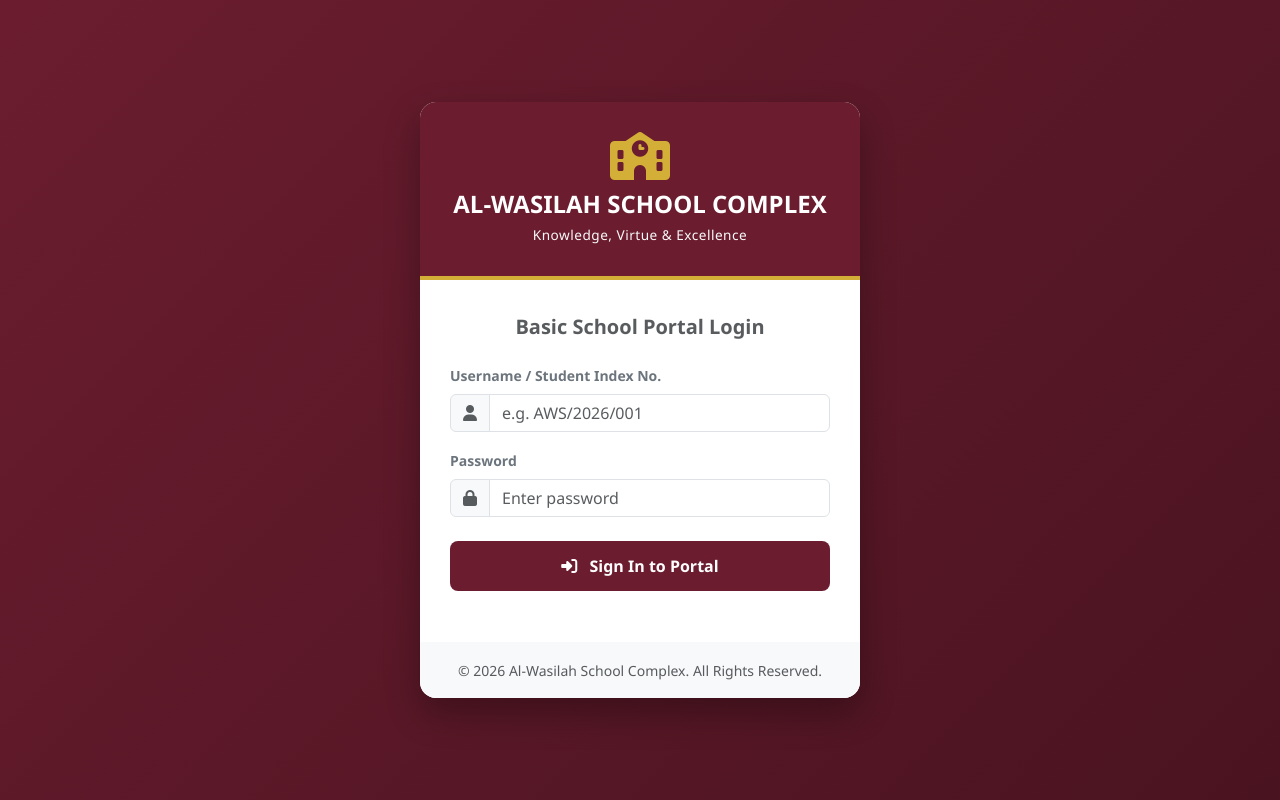
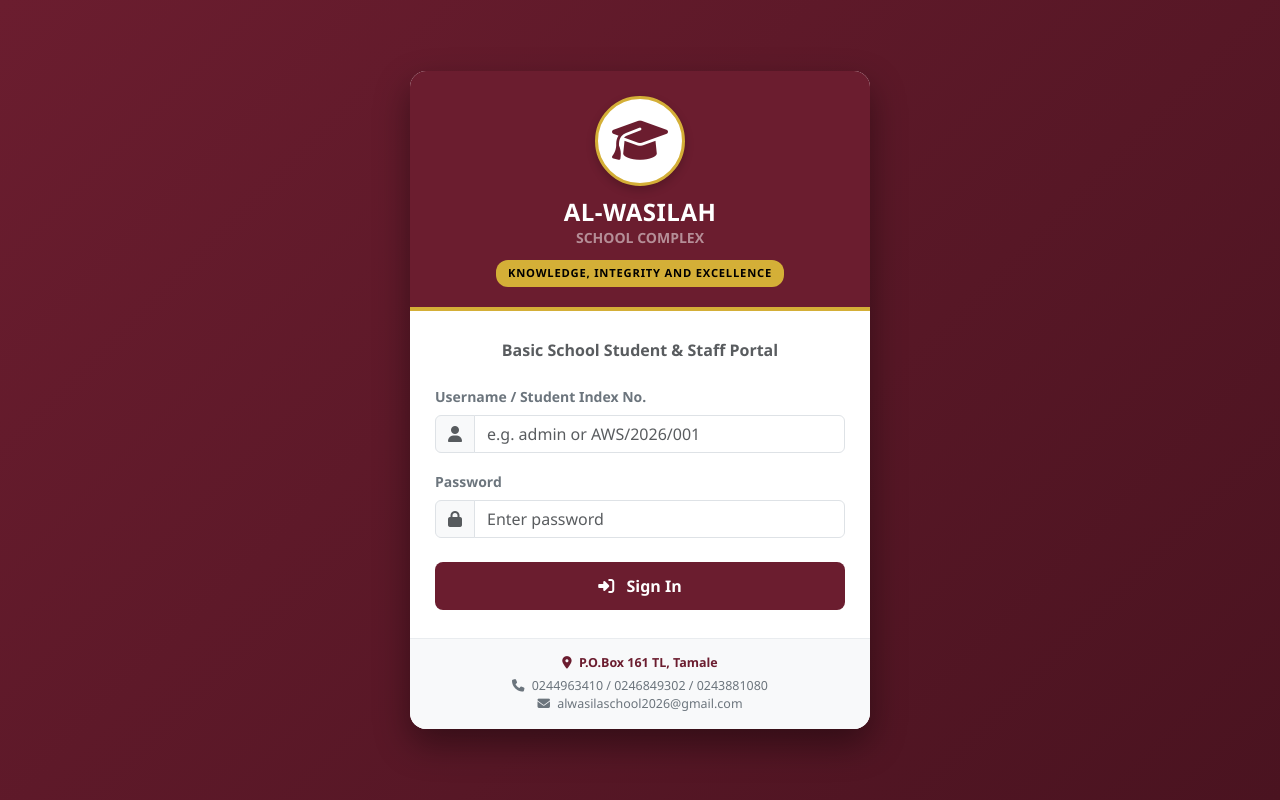
Before and after one commit to ahaqq861-sys/al-wasilah-portal, a Django app: page / in a window 1280 px wide. Run offline with Django 5.2, Linux system fonts and the light colour scheme; data that the repository does not hold is empty.

Commit message:
Add create_admin command and update login interface with school contacts and motto

```diff
--- a/templates/login.html
+++ b/templates/login.html
@@ -3,7 +3,7 @@
 <head>
     <meta charset="UTF-8">
     <meta name="viewport" content="width=device-width, initial-scale=1.0">
-    <title>Login | {{ branding.school_name|default:"Al-Wasilah School Complex" }}</title>
+    <title>Login | AL-WASILAH SCHOOL COMPLEX</title>
     <link href="https://cdn.jsdelivr.net/npm/bootstrap@5.3.0/dist/css/bootstrap.min.css" rel="stylesheet">
     <link href="https://cdnjs.cloudflare.com/ajax/libs/font-awesome/6.4.0/css/all.min.css" rel="stylesheet">
     <style>
@@ -19,46 +19,76 @@
             align-items: center;
             justify-content: center;
             font-family: 'Segoe UI', Tahoma, Geneva, Verdana, sans-serif;
+            padding: 20px 10px;
         }
         .login-card {
             width: 100%;
-            max-width: 440px;
+            max-width: 460px;
             border: none;
             border-radius: 16px;
-            box-shadow: 0 15px 35px rgba(0, 0, 0, 0.3);
+            box-shadow: 0 15px 35px rgba(0, 0, 0, 0.4);
             overflow: hidden;
             background: #ffffff;
         }
         .login-header {
             background-color: var(--school-wine);
             color: #ffffff;
-            padding: 30px 20px;
+            padding: 25px 20px 20px 20px;
             text-align: center;
             border-bottom: 4px solid var(--school-gold);
         }
-        .school-icon {
-            font-size: 3rem;
-            color: var(--school-gold);
-            margin-bottom: 10px;
+        .crest-badge {
+            width: 90px;
+            height: 90px;
+            background-color: white;
+            border-radius: 50%;
+            padding: 5px;
+            margin: 0 auto 12px auto;
+            border: 3px solid var(--school-gold);
+            display: flex;
+            align-items: center;
+            justify-content: center;
+            box-shadow: 0 4px 10px rgba(0,0,0,0.2);
+        }
+        .crest-badge i {
+            color: var(--school-wine);
+            font-size: 2.8rem;
+        }
+        .motto-banner {
+            background-color: var(--school-gold);
+            color: #000;
+            font-weight: 800;
+            font-size: 0.70rem;
+            letter-spacing: 0.8px;
+            padding: 5px 12px;
+            border-radius: 12px;
+            display: inline-block;
+            margin-top: 8px;
+            text-transform: uppercase;
         }
         .login-body {
-            padding: 35px 30px;
+            padding: 30px 25px 20px 25px;
         }
         .btn-wine {
             background-color: var(--school-wine);
             color: white;
-            font-weight: 600;
+            font-weight: 700;
             padding: 12px;
             border-radius: 8px;
             transition: all 0.3s ease;
+            border: none;
         }
         .btn-wine:hover {
             background-color: var(--school-wine-dark);
             color: var(--school-gold);
         }
-        .form-control:focus {
-            border-color: var(--school-wine);
-            box-shadow: 0 0 0 0.25rem rgba(107, 29, 47, 0.25);
+        .contact-info {
+            font-size: 0.78rem;
+            color: #6c757d;
+            background-color: #f8f9fa;
+            border-top: 1px solid #e9ecef;
+            padding: 15px;
+            text-align: center;
         }
     </style>
 </head>
@@ -66,18 +96,19 @@
 
 <div class="login-card">
     <div class="login-header">
-        <i class="fa-solid fa-school school-icon"></i>
-        <h4 class="fw-bold mb-1">{{ branding.school_name|default:"AL-WASILAH SCHOOL COMPLEX" }}</h4>
-        <small class="text-light" style="font-size: 0.85rem; letter-spacing: 0.5px;">
-            {{ branding.motto|default:"Knowledge, Virtue & Excellence" }}
-        </small>
+        <div class="crest-badge">
+            <i class="fa-solid fa-graduation-cap"></i>
+        </div>
+        <h4 class="fw-bold mb-0 text-white" style="letter-spacing: 0.5px;">AL-WASILAH</h4>
+        <div class="fw-semibold text-white-50 small mb-1">SCHOOL COMPLEX</div>
+        <div class="motto-banner">KNOWLEDGE, INTEGRITY AND EXCELLENCE</div>
     </div>
 
     <div class="login-body">
-        <h5 class="text-center text-muted mb-4 fw-semibold">Basic School Portal Login</h5>
+        <h6 class="text-center text-muted mb-4 fw-semibold">Basic School Student & Staff Portal</h6>
 
         {% if error %}
-            <div class="alert alert-danger d-flex align-items-center py-2" role="alert">
+            <div class="alert alert-danger d-flex align-items-center py-2 fs-6" role="alert">
                 <i class="fa-solid fa-circle-exclamation me-2"></i>
                 <div>{{ error }}</div>
             </div>
@@ -90,7 +121,7 @@
                 <label for="username" class="form-label fw-bold small text-secondary">Username / Student Index No.</label>
                 <div class="input-group">
                     <span class="input-group-text bg-light"><i class="fa-solid fa-user text-muted"></i></span>
-                    <input type="text" name="username" class="form-control" placeholder="e.g. AWS/2026/001" required>
+                    <input type="text" name="username" class="form-control" placeholder="e.g. admin or AWS/2026/001" required>
                 </div>
             </div>
 
@@ -102,14 +133,16 @@
                 </div>
             </div>
 
-            <button type="submit" class="btn btn-wine w-100 mb-3">
-                <i class="fa-solid fa-right-to-bracket me-2"></i> Sign In to Portal
+            <button type="submit" class="btn btn-wine w-100 mb-2">
+                <i class="fa-solid fa-right-to-bracket me-2"></i> Sign In
             </button>
         </form>
     </div>
 
-    <div class="card-footer text-center bg-light py-3 border-0">
-        <small class="text-muted">&copy; {% now "Y" %} {{ branding.school_name|default:"Al-Wasilah School Complex" }}. All Rights Reserved.</small>
+    <div class="contact-info">
+        <div class="fw-bold mb-1" style="color: var(--school-wine);"><i class="fa-solid fa-location-dot me-1"></i> P.O.Box 161 TL, Tamale</div>
+        <div><i class="fa-solid fa-phone me-1"></i> 0244963410 / 0246849302 / 0243881080</div>
+        <div><i class="fa-solid fa-envelope me-1"></i> alwasilaschool2026@gmail.com</div>
     </div>
 </div>
 
```
Also changed, not shown: portal/management/commands/create_admin.py (added, +17 -0 lines).
